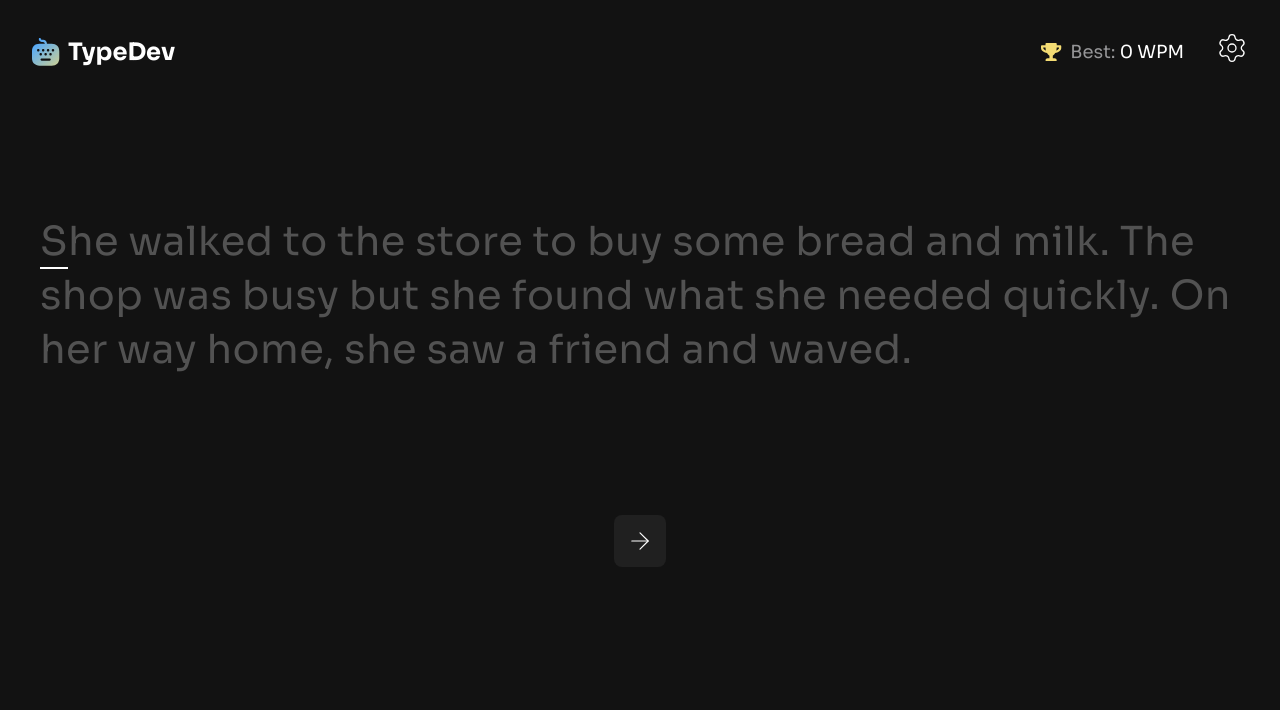
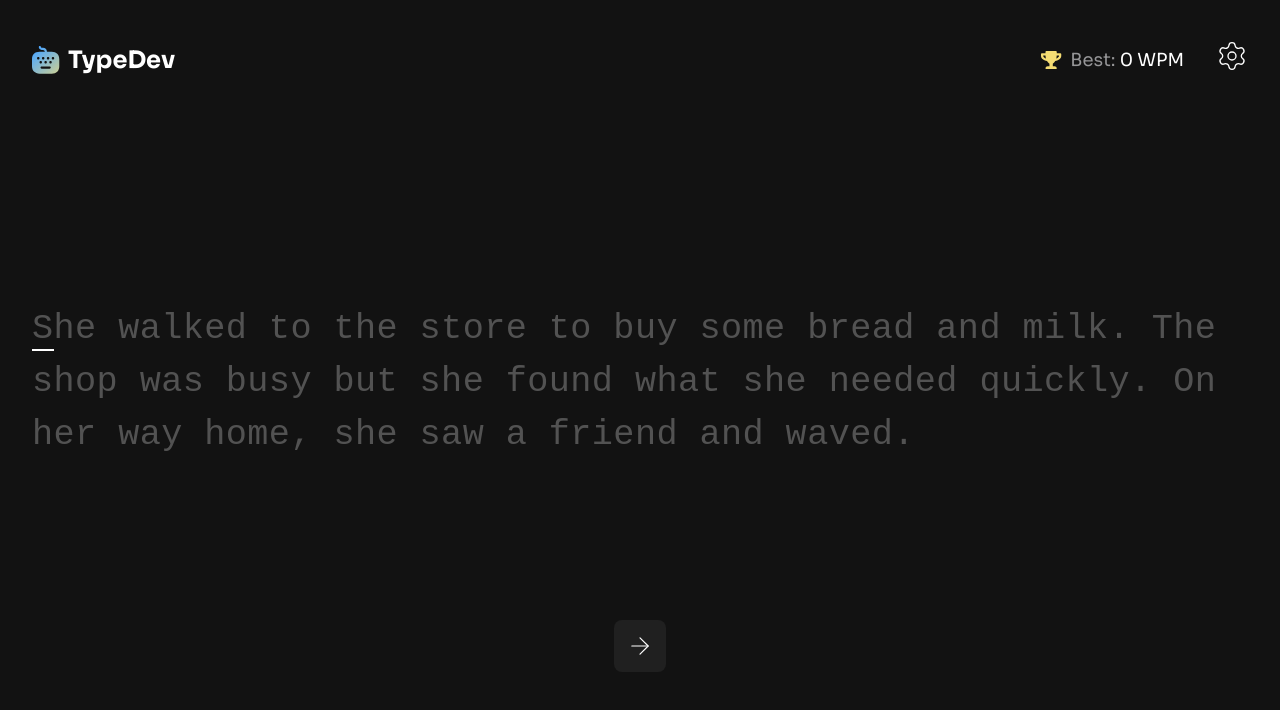
Before and after one commit to Luminoso1/typing-speed-test, a React app: page / in a window 1280 px wide. Shown: the top 710 px of the page. Built offline with nearby package versions, Linux system fonts and the light colour scheme; the HTML template or start-up script is replaced by a standard one.

Commit message:
fix some UI issues && reducer new records

```diff
--- a/src/App.tsx
+++ b/src/App.tsx
@@ -1,4 +1,5 @@
 import Header from './components/Header'
+import Footer from './components/Footer'
 import Result from './components/Result'
 import TypingView from './components/TypingView'
 
@@ -11,9 +12,12 @@ function App() {
   const View = status === 'FINISHED' ? Result : TypingView
 
   return (
-    <div className="relative mx-auto max-w-[1280px] px-4 md:px-8">
+    <div className="relative mx-auto flex h-dvh max-w-[1280px] flex-col gap-24 px-4 pt-8 pb-8 md:px-8 md:pt-10 md:pb-32">
       <Header bestScore={bestScore} />
+
       <View />
+
+      {status !== 'FINISHED' && <Footer />}
     </div>
   )
 }
--- a/src/components/Char.tsx
+++ b/src/components/Char.tsx
@@ -11,7 +11,7 @@ const CharacterItem = memo(
     { value, state, isCurrent },
     ref,
   ) {
-    const spanClasses = clsx('relative text-[2.5rem] transition-colors duration-300', {
+    const spanClasses = clsx('relative  transition-colors  duration-300', {
       'text-neutral-600': state === 'EMPTY',
       'text-neutral-300/80': state === 'FILLED',
       'text-error': state === 'ERROR',
--- /dev/null
+++ b/src/components/Footer.tsx
@@ -0,0 +1,23 @@
+import Button from './Button'
+import { Restart, Next } from './Icons'
+import { useConfig, useActions } from '../store/context'
+
+export default function Footer() {
+  const { status } = useConfig()
+  const { restart, next } = useActions()
+  return (
+    <div className="flex w-full flex-col gap-x-3 gap-y-5 sm:flex-row sm:justify-center">
+      {status === 'TYPING' && (
+        <Button icon aria-label="Restart Test" onClick={restart}>
+          <Restart className="size-7" />
+          <span className="md:hidden">Restart Test</span>
+        </Button>
+      )}
+
+      <Button icon aria-label="Next Test" onClick={next}>
+        <Next className="size-7" />
+        <span className="leading-none md:hidden">Next Text</span>
+      </Button>
+    </div>
+  )
+}
--- a/src/components/Header.tsx
+++ b/src/components/Header.tsx
@@ -7,7 +7,7 @@ export default function Header({ bestScore }: { bestScore: number }) {
   const [isOpen, setIsOpen] = useState(false)
 
   return (
-    <header className="flex items-center justify-between pt-8 pb-16">
+    <header className="flex items-center justify-between">
       <div className="flex items-center gap-2">
         <Keyboard className="size-7" />
         <div className="max-sm:hidden">
@@ -33,7 +33,7 @@ export default function Header({ bestScore }: { bestScore: number }) {
       </div>
 
       {isOpen && (
-        <div className="absolute inset-0 z-30 bg-neutral-900/70">
+        <div className="absolute inset-0 z-40 bg-neutral-900/70">
           <Settings close={() => setIsOpen(false)} />
         </div>
       )}
--- a/src/components/Settings.tsx
+++ b/src/components/Settings.tsx
@@ -1,6 +1,7 @@
 import clsx from 'clsx'
 import Button from './Button'
 import { Close } from './Icons'
+import { LEVELS, MODES, DURATIONS } from '../lib/constants'
 
 import { useConfig, useActions } from '../store/context'
 
@@ -11,7 +12,7 @@ export default function Settings({ close }: { close: () => void }) {
   return (
     <section className="ml-auto h-dvh w-full max-w-xl rounded-b-xl border-neutral-800 bg-neutral-900 shadow-lg sm:h-auto sm:border-r sm:border-b sm:border-l">
       {/* Header */}
-      <header className="border-b border-neutral-800 px-4 py-8 md:px-8">
+      <header className="border-b border-neutral-800 px-4 py-8 md:py-10 md:px-8">
         <div className="flex items-center justify-between">
           <h2 className="text-neutral-0 text-2xl font-semibold">Settings</h2>
           <Button
@@ -52,7 +53,7 @@ export default function Settings({ close }: { close: () => void }) {
 
           <Labels
             name="level"
-            items={['easy', 'medium', 'hard']}
+            items={LEVELS}
             current={level}
             onChange={setLevel}
           />
@@ -62,12 +63,7 @@ export default function Settings({ close }: { close: () => void }) {
         <div className="flex items-center justify-between">
           <h3 className="text-neutral-0 font-medium">Mode</h3>
 
-          <Labels
-            name="mode"
-            items={['timed', 'passage']}
-            current={mode}
-            onChange={setMode}
-          />
+          <Labels name="mode" items={MODES} current={mode} onChange={setMode} />
         </div>
 
         {/* Duration */}
@@ -77,7 +73,7 @@ export default function Settings({ close }: { close: () => void }) {
 
             <Labels
               name="duration"
-              items={[15, 30, 60, 120]}
+              items={DURATIONS}
               current={duration}
               onChange={setDuration}
             />
@@ -88,14 +84,19 @@ export default function Settings({ close }: { close: () => void }) {
   )
 }
 
-type LabelsProps = {
+type LabelsProps<T> = {
   name: string
-  items: any[]
-  current: string | number
-  onChange: (value: any) => void
+  items: readonly T[]
+  current: T
+  onChange: (value: T) => void
 }
 
-const Labels = ({ name, items, current, onChange }: LabelsProps) => {
+const Labels = function <T>({
+  name,
+  items,
+  current,
+  onChange,
+}: LabelsProps<T>) {
   return (
     <ul className="flex justify-around gap-2 rounded-full bg-neutral-800 p-4">
       {items.map((value, index) => {
--- a/src/components/TypeBox.tsx
+++ b/src/components/TypeBox.tsx
@@ -1,4 +1,4 @@
-import { useEffect, useRef } from 'react'
+import { useEffect, useRef, useMemo } from 'react'
 import type { CharacterState } from '../lib/types.ts'
 import Char from './Char'
 
@@ -9,6 +9,8 @@ type Props = {
 }
 
 export default function TypeBox({ text, userInput, errors }: Props) {
+  const chars = useMemo(() => text.split(''), [text])
+
   const containerCharsRef = useRef<HTMLDivElement>(null)
   const currentCharRef = useRef<HTMLSpanElement>(null)
 
@@ -20,7 +22,7 @@ export default function TypeBox({ text, userInput, errors }: Props) {
 
     const itemTop = item.offsetTop
 
-    const containerPadding = 2
+    const containerPadding = 8
 
     container.scrollTo({
       top: itemTop - containerPadding,
@@ -29,12 +31,12 @@ export default function TypeBox({ text, userInput, errors }: Props) {
   }, [userInput.length])
 
   return (
-    <div className="type-box mt-4 min-h-[300px] w-full border-none px-2 leading-[1.35] tracking-[.4px] text-white">
+    <div className="w-full border-none tracking-[.4px] text-white">
       <div
         ref={containerCharsRef}
-        className="characters max-h-[162px] overflow-hidden scroll-smooth outline-none"
+        className="h-[calc(3*1.5em)] overflow-hidden scroll-smooth font-mono text-[2.2rem] leading-[1.5] outline-none"
       >
-        {text.split('').map((char, index) => {
+        {chars.map((char, index) => {
           let state: CharacterState = 'EMPTY'
           if (index < userInput.length) {
             state = errors.has(index) ? 'ERROR' : 'FILLED'
--- a/src/components/TypingView.tsx
+++ b/src/components/TypingView.tsx
@@ -1,31 +1,10 @@
 import { useRef } from 'react'
 import TypeBox from '../components/TypeBox'
 import Stats from '../components/Stats'
-import Button from '../components/Button'
-import { Restart, Next } from '../components/Icons'
 
 import { useConfig, useActions, useTyping } from '../store/context'
 
 export default function TypingView() {
-  return (
-    <>
-      <Header />
-      <Main />
-      <Footer />
-    </>
-  )
-}
-
-const Header = () => {
-  const { status } = useConfig()
-  return (
-    <div className="relative z-20 min-h-16">
-      {status == 'TYPING' && <Stats />}
-    </div>
-  )
-}
-
-const Main = () => {
   const { status, text } = useConfig()
   const { start, pause, resume, setInput } = useActions()
   const { input, errors } = useTyping()
@@ -42,16 +21,18 @@ const Main = () => {
   }
 
   return (
-    <>
+    <div className="mt-12 flex-1 md:mt-32">
       {status === 'TYPING' && (
-        <div onClick={pause} className="absolute inset-0 bg-neutral-900"></div>
+        <div onClick={pause} className="absolute inset-0 bg-neutral-900">
+          <Header />
+        </div>
       )}
       <input
         type="text"
         autoCapitalize="off"
         autoComplete="off"
         autoCorrect="off"
-        autoFocus
+        autoFocus={true}
         value={input}
         onChange={handleChange}
         ref={hiddenInputRef}
@@ -63,30 +44,19 @@ const Main = () => {
         role="button"
         tabIndex={0}
         onClick={handleHiddenInputFocus}
-        className="relative z-20"
+        className="focus relative z-20 rounded-md"
       >
         <TypeBox text={text} userInput={input} errors={errors} />
       </div>
-    </>
+    </div>
   )
 }
 
-const Footer = () => {
+const Header = () => {
   const { status } = useConfig()
-  const { restart, next } = useActions()
   return (
-    <div className="flex w-full flex-col gap-x-3 gap-y-5 sm:flex-row sm:justify-center">
-      {status === 'TYPING' && (
-        <Button icon aria-label="Restart Test" onClick={restart}>
-          <Restart className="size-7" />
-          <span className="md:hidden">Restart Test</span>
-        </Button>
-      )}
-
-      <Button icon aria-label="Next Test" onClick={next}>
-        <Next className="size-7" />
-        <span className="leading-none md:hidden">Next Text</span>
-      </Button>
+    <div className="relative top-8 z-20 min-h-16 justify-center px-4 md:flex md:px-8">
+      {status == 'TYPING' && <Stats />}
     </div>
   )
 }
--- a/src/index.css
+++ b/src/index.css
@@ -29,6 +29,10 @@ body {
   min-height: 100dvh;
   background-color: var(--color-neutral-900);
   color: var(--color-neutral-0);
+}
+
+#root {
+  min-height: 100dvh;
 }
 
 .focus:focus-visible {
--- a/src/lib/constants.ts
+++ b/src/lib/constants.ts
@@ -13,9 +13,8 @@ export const ALLOWED_KEYS = [
 
 export const LEVELS = ['easy', 'medium', 'hard'] as const
 
-export const MODES = [
-  { label: 'Timed (60s)', value: 'timed' },
-  { label: 'passage', value: 'passage' },
-] as const
+export const MODES = ['timed', 'passage'] as const
+
+export const DURATIONS = [15, 30, 60, 120] as const
 
 export const DEFAULT_TIME = 60 // seconds
--- a/src/store/reducer.ts
+++ b/src/store/reducer.ts
@@ -70,6 +70,7 @@ export function reducer(state: State, action: Action): State {
         input: '',
         text: getRandomText(state.level),
         errors: new Set(),
+        isNewRecord: false,
       }
 
     case 'TICK': {
```
